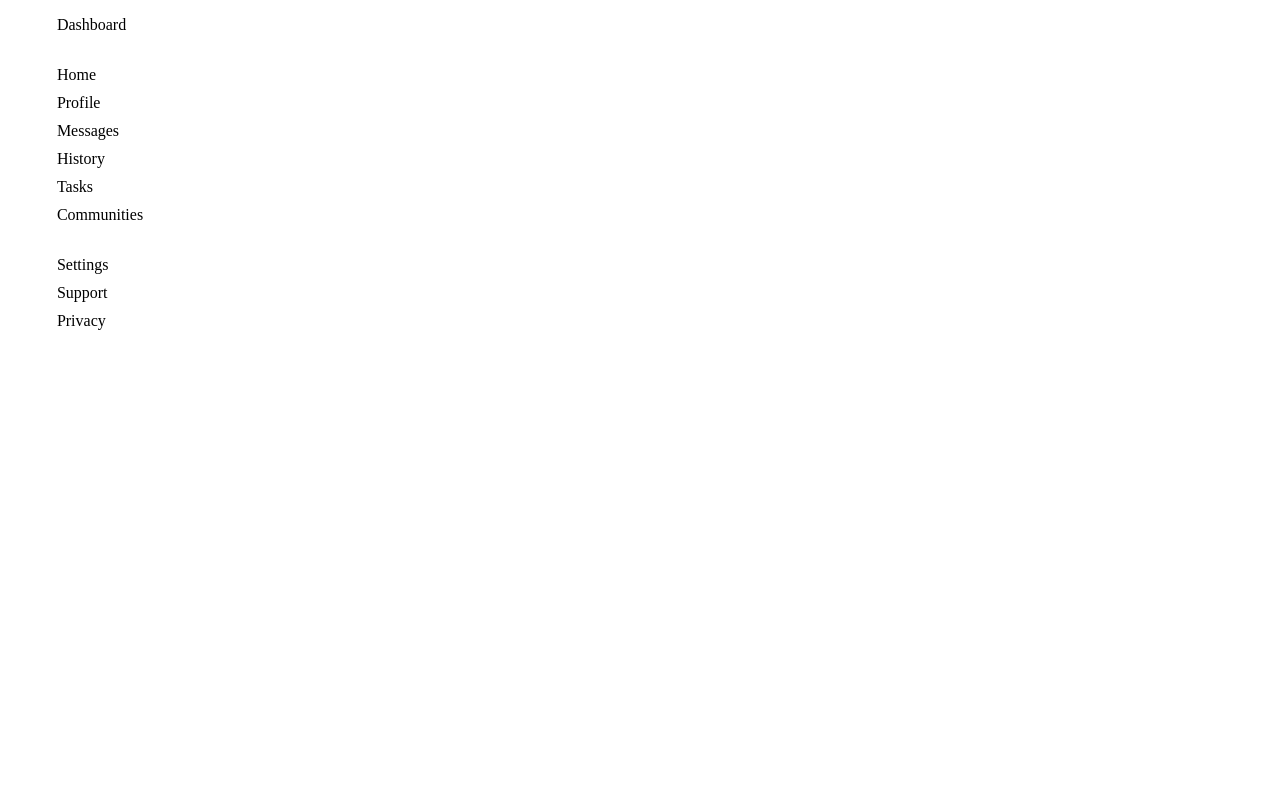
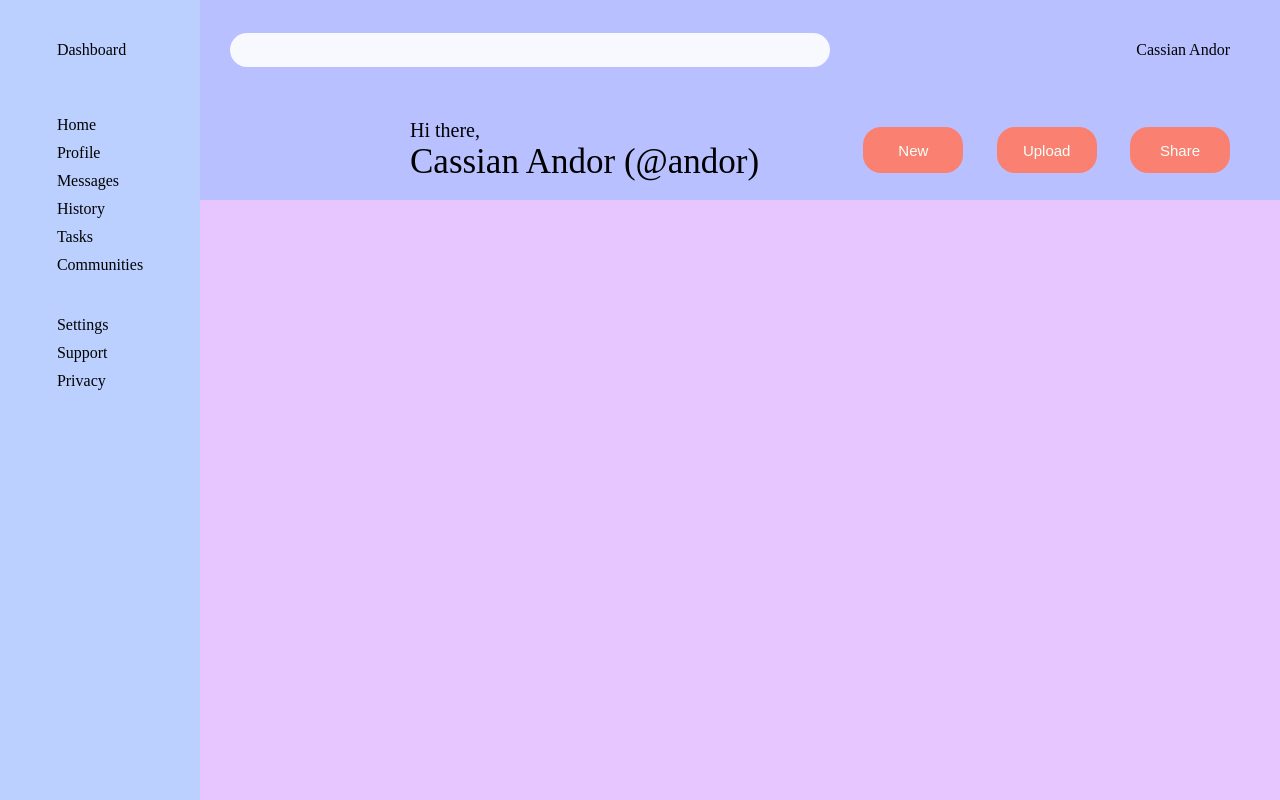
Before and after one commit to Artimer225/dashboard, a plain HTML site: page index.html in a window 1280 px wide. Drawn offline with Linux system fonts and the light colour scheme.

Commit message:
Add header and adjust spacing

```diff
--- a/index.html
+++ b/index.html
@@ -7,7 +7,7 @@
 </head>
 <body>
     <div class="container">
-        <div class="sidebar">
+        <div class="nav">
             <div class="logo">
                 <p>Dashboard</p>
             </div>
@@ -30,6 +30,34 @@
                 </ul>
             </div>
         </div>
+        <div class="header">
+            <div class="upper">
+                <div class="search">
+                    <label for="site-search"></label>
+                    <input type="search" id="site-search" name="site-search">
+                </div>
+                <div class="user">
+                    <p>Cassian Andor</p>
+                </div>
+            </div>
+            <div class="lower">
+                <div class="greeting">
+                    <p>Hi there,</p>
+                    <p>Cassian Andor (@andor)</p>
+                </div>
+
+                <div class="buttons">
+                    <button type="button">New</button>
+                    <button type="button">Upload</button>
+                    <button type="button">Share</button>
+                </div>
+            </div>
+        </div>
+        <div class="section">
+            <div class="projects">
+
+            </div>
+        </div>
     </div>
 </body>
 </html>
--- a/styles.css
+++ b/styles.css
@@ -2,32 +2,130 @@ html,
 body {
     margin: 0;
     padding: 0;
+    width: 100%;
+    height: 100%;
+}
+
+p {
+    margin: 0;
 }
 
 .container {
     display: grid;
-    grid-template-columns: 200px 2fr 1fr;
-    grid-template-rows: repeat(2, 100px) repeat(3, 1fr);
+    height: 100%;
+    grid-template-columns: 200px 1fr 50px;
+    grid-template-rows: 200px 1fr 2fr;
 }
 
-.sidebar {
+.nav {
     display: grid;
-    grid-template-rows: repeat(2, 1fr);
+    grid-template-rows: 100px 200px 100px;
+    grid-row: 1 / -1;
     justify-content: center;
+    background-color: #bbd0ff;
 }
 
-.sidebar ul {
+.nav ul {
     list-style: none;
     padding: 0;
 }
 
-.sidebar ul li {
+.nav ul li {
     margin: 10px 0;
-
 }
 
-.sidebar .logo {
+.nav .logo {
     display: grid;
     grid-column: 1 / -1;
     grid-row: 1 / 2;
+    align-content: center;
 }
+
+.header {
+    display: grid;
+    grid-column: 2 / -1;
+    grid-row: 1 / 2;
+    grid-template-rows: repeat(2, 1fr);
+    background-color: #b8c0ff;
+}
+
+.header .upper {
+    display: grid;
+    grid-template-columns: 2fr 4fr 400px 50px;
+    grid-row: 1 / 2;
+    justify-items: end;
+    align-items: center;
+}
+
+.header .upper .search {
+    grid-column: 2 / 3;
+    justify-self: start;
+}
+
+.header .upper .search input{
+    width: 600px;
+    height: 34px;
+    border-radius: 18px;
+    background-color: ghostwhite;
+    border-color: transparent;
+    border-style: solid;
+}
+
+.header .upper .search input:focus {
+    outline: none;
+    border-color: palegreen;
+}
+
+.header .upper .user {
+    display: grid;
+    grid-column: 3 / 4;
+}
+
+.header .lower {
+    display: grid;
+    grid-template-columns: 2fr 4fr 400px 50px;
+}
+
+.header .lower .greeting {
+    grid-column: 2 / 3;
+    align-self: center;
+}
+
+.header .lower .greeting p:first-child {
+    font-size: 20px;
+}
+
+.header .lower .greeting p {
+    font-size: 35px;
+}
+
+.header .lower .buttons {
+    display: grid;
+    grid-template-columns: repeat(3, 1fr);
+    justify-items: end;
+    align-items: center;
+}
+
+.header .lower .buttons button {
+    background-color: salmon;
+    height: 46px;
+    width: 100px;
+    border-radius: 18px;
+    border-style: solid;
+    border-color: transparent;
+    color: mintcream;
+    font-size: 15px;
+}
+
+.section {
+    display: grid;
+    grid-column: 2 / -1;
+    grid-row: 2 / -1;
+    grid-template-columns: 3fr 1fr 50px;
+    background-color: #e7c6ff;
+}
+
+.section .projects {
+    display: grid;
+    grid-template-columns: repeat(2, 1fr);
+}
```
